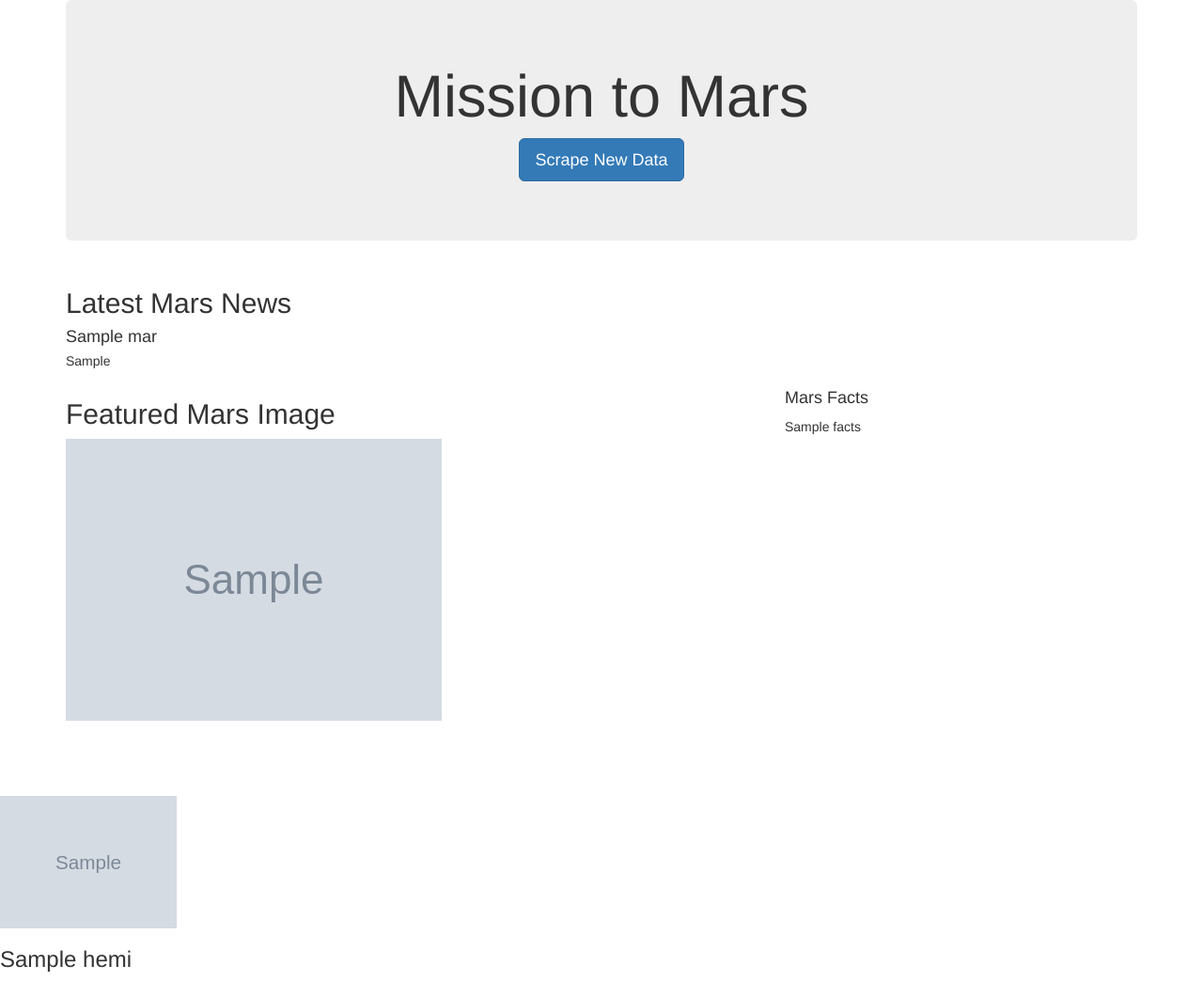
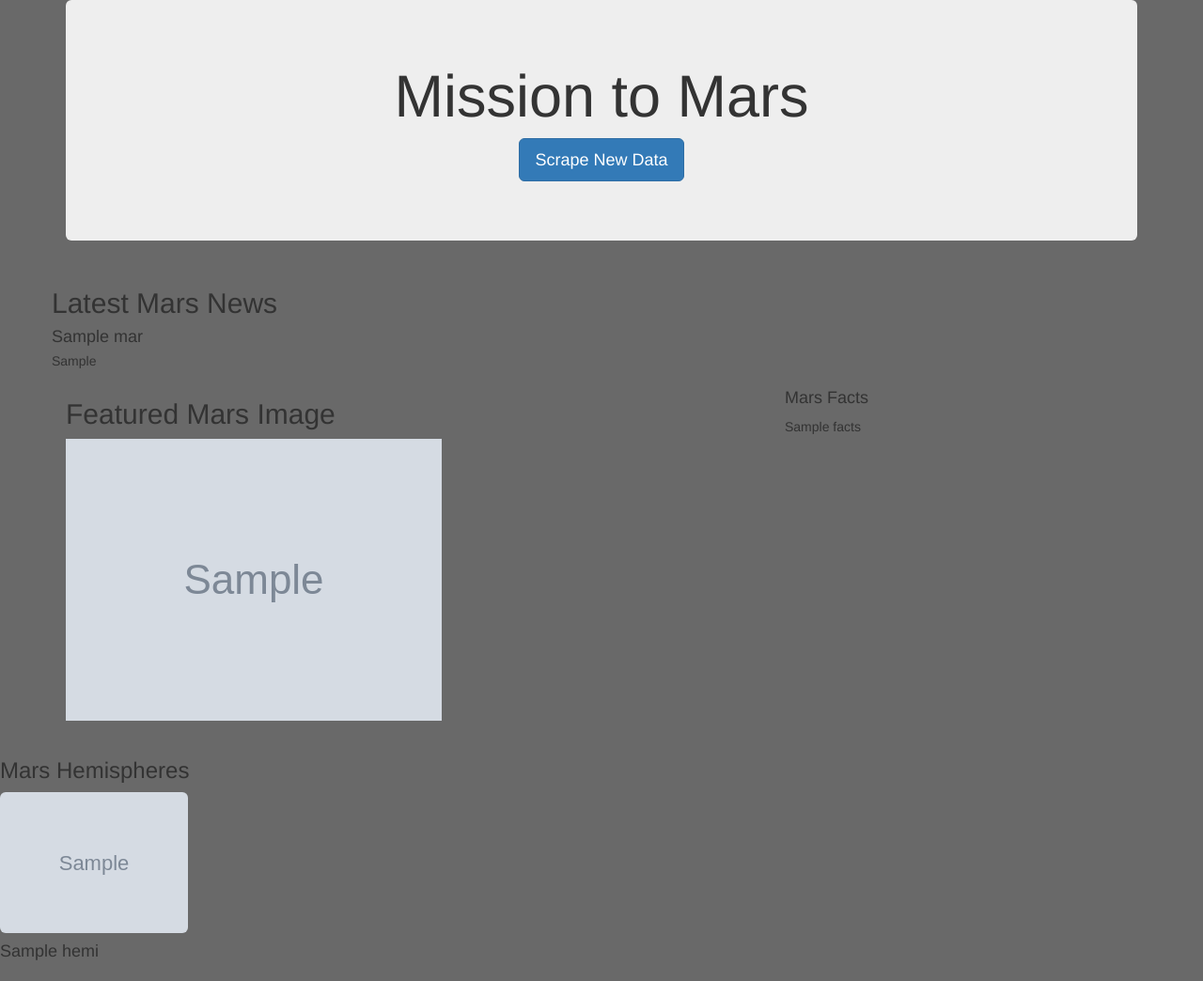
Before and after one commit to JayAdams34/Mission-to-Mars, a Flask app: page / in a window 1280 px wide. Shown: the whole page at 94% size. After the commit the page ends 1022 px from the top, so only its background shows below. Run offline with Flask 2, Linux system fonts and the light colour scheme; grey boxes marked "Sample" are stand-in pictures; a database or web service that is not in the repository returns one stand-in record (values such as "Sample title"); lists and menus that the app fills with data are empty; some libraries are stand-ins or nearby versions.

Commit message:
Add files via upload

```diff
--- a/templates/index.html
+++ b/templates/index.html
@@ -1,5 +1,6 @@
 <!DOCTYPE html>
 <html lang="en">
+  <body style="background-color:dimgrey;">
   <head>
     <meta charset="UTF-8" />
     <meta name="viewport" content="width=device-width, initial-scale=1.0" />
@@ -20,7 +21,7 @@
       </div>
       <!-- Add section for Mars News -->
       <div class="row" id="mars-news">
-        <div class="col-md-12">
+        <div class=".col-xs-12 .col-md-8">
           <div class="media">
             <div class="media-body">
               <h2>Latest Mars News</h2>
@@ -30,6 +31,7 @@
           </div>
         </div>
       </div>
+
       <!-- Section for Featured Image and Facts table -->
       <div class="row" id="mars-featured-image">
         <div class="col-md-8">
@@ -40,7 +42,7 @@
             alt="Responsive image"
           />
         </div>
-        <div class="col-md-4">
+        <div class=".col-xs-6 .col-md-4">
           <!-- Mars Facts -->
           <div class="row" id="mars-facts">
             <h4>Mars Facts</h4>
@@ -51,20 +53,21 @@
     </div>
 
     <!-- Mars Hemispheres -->
-    <div class="row" id="mars-hemispheres" style="margin-top:80px;">
-    <html lang="en">
-    <head>
-        <title>Mars Hemispheres</title>
-    </head>
-    <body>
-      {% for hemi in mars.hemispheres %}
-        <div class='col-md-6'>
-            <div class="full ref">
-            <img src="{{hemi.img_url}}" width="30%" height="30%"
-            div class="hemisphere"><h3>{{hemi.title}}</h3>
-            </div>
-        </div>
-      {% endfor %}
-      </div>
+    <TABLE BORDER="5"    WIDTH="50%"   CELLPADDING="4" CELLSPACING="3">
+      <table class ="center">
+      <TR ALIGN="CENTER"></TR>
+         <TH COLSPAN="1"><BR><H3>Mars Hemispheres</H3>
+         </TH>
+      </TR>
+
+      <TR><TR ALIGN="CENTER">
+        {% for hemi in mars.hemispheres %}
+         <TH><img src="{{hemi.img_url}}" width="50%" height="50%" class="img-rounded"
+          div class="hemisphere"><h4>{{hemi.title}}</h4></TH>
+        {% endfor %}
+      </TR>
+      </table>
+      </TABLE>
+
   </body>
 </html>
```
